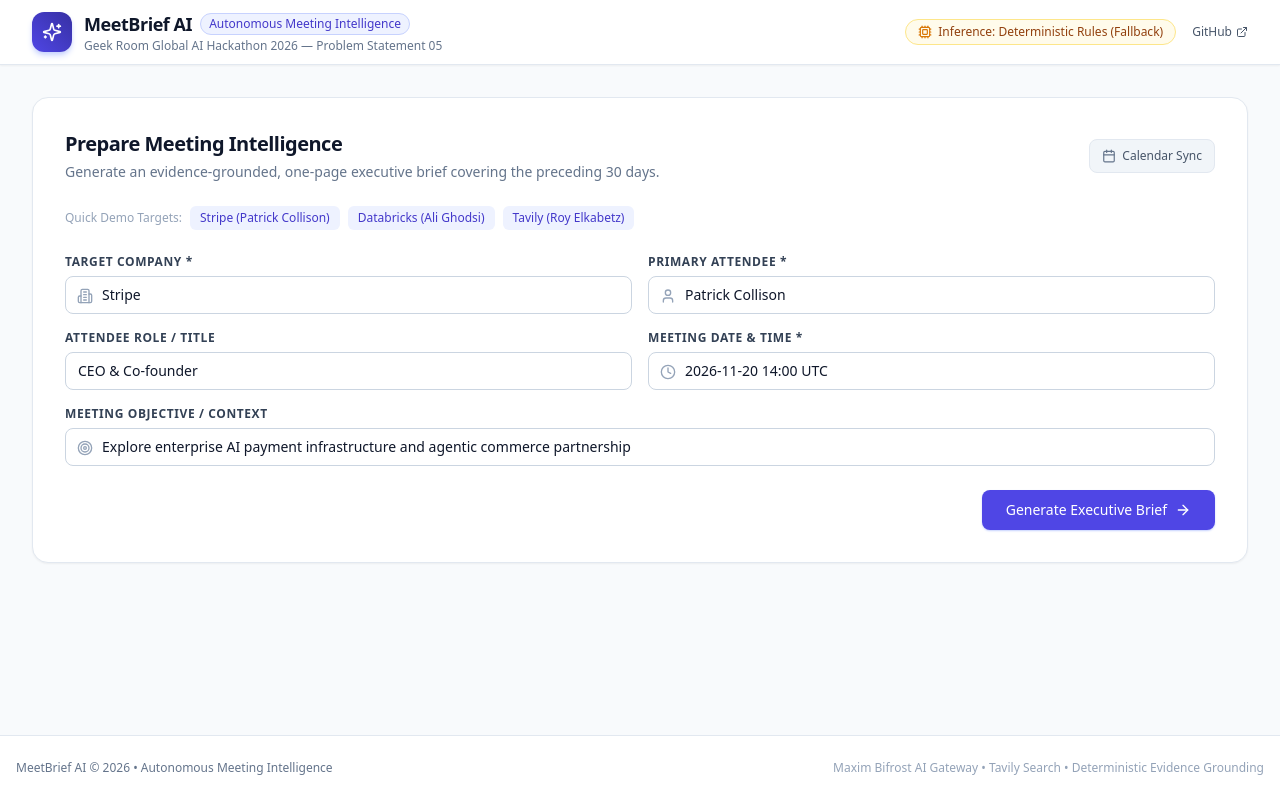
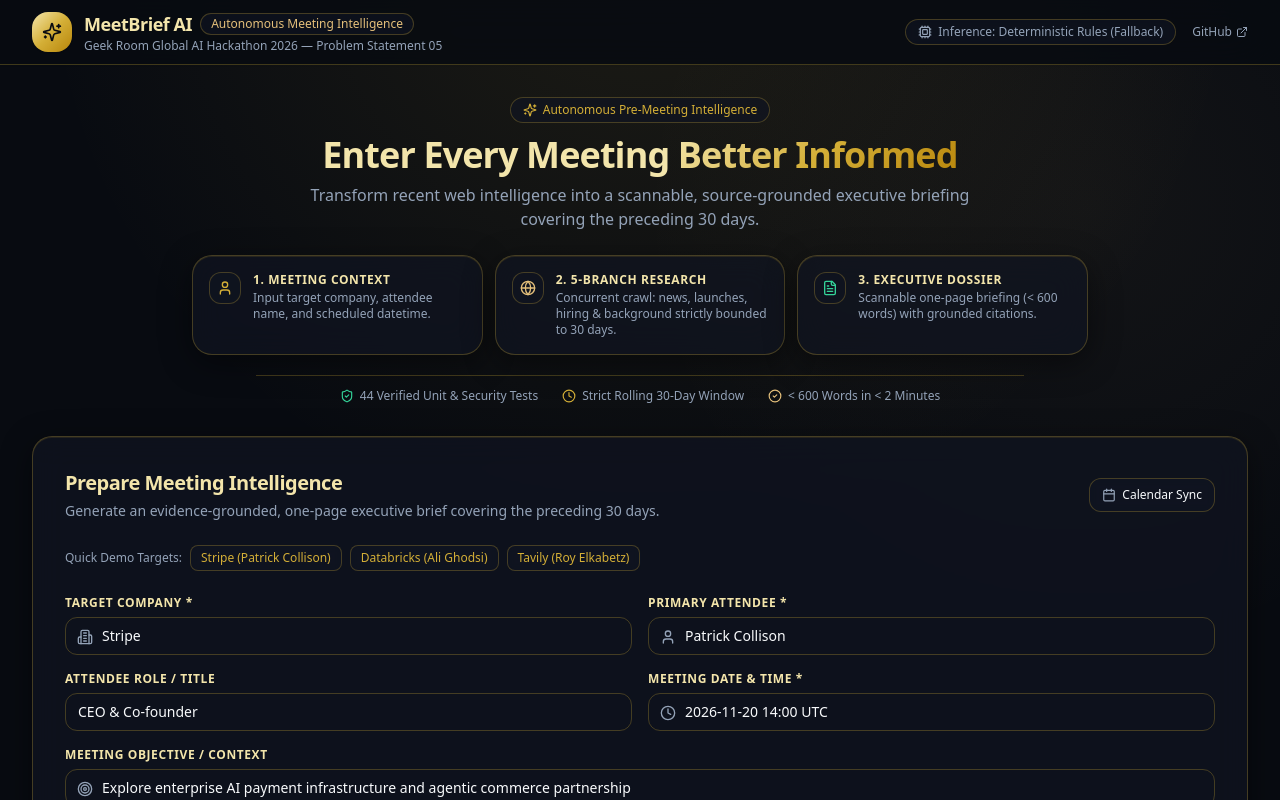
Before and after one commit to rajat552/MeetBrief-AI, a React (Vite) app in the folder ui/: page / in a window 1280 px wide. Shown: the top 800 px of the page. Built offline with nearby package versions, Linux system fonts and the light colour scheme; no server answers.

Commit message:
style(ui): apply nude dark glassmorphism theme

```diff
--- a/ui/src/App.tsx
+++ b/ui/src/App.tsx
@@ -11,7 +11,7 @@ import {
   SourceDiscoveredEvent,
   ClaimsVerifiedEvent,
 } from './types/briefing';
-import { AlertTriangle } from 'lucide-react';
+import { AlertTriangle, Sparkles, User, Globe, FileText, ShieldCheck, Clock, CheckCircle2 } from 'lucide-react';
 
 export const App: React.FC = () => {
   const [gatewayStatus, setGatewayStatus] = useState<GatewayStatusEvent | null>(null);
@@ -186,17 +186,80 @@ export const App: React.FC = () => {
   };
 
   return (
-    <div className="min-h-screen bg-slate-50 flex flex-col font-sans">
+    <div className="min-h-screen glow-background text-theme-text flex flex-col font-sans">
       <Header gatewayStatus={gatewayStatus} />
 
       <main className="flex-1 max-w-7xl w-full mx-auto px-4 sm:px-6 lg:px-8 py-8">
+        {/* Hero Section */}
+        <div className="text-center mb-8 no-print">
+          <div className="inline-flex items-center gap-1.5 px-3 py-1 rounded-full bg-theme-glass border border-theme-glass-border text-xs font-medium text-theme-accent mb-3 backdrop-blur-md">
+            <Sparkles className="h-3.5 w-3.5" />
+            <span>Autonomous Pre-Meeting Intelligence</span>
+          </div>
+          <h1 className="text-3xl sm:text-4xl font-extrabold text-theme-primary tracking-tight">
+            Enter Every Meeting <span className="bg-brand-gradient bg-clip-text text-transparent">Better Informed</span>
+          </h1>
+          <p className="text-sm sm:text-base text-theme-muted max-w-2xl mx-auto mt-2">
+            Transform recent web intelligence into a scannable, source-grounded executive briefing covering the preceding 30 days.
+          </p>
+
+          {/* 3-Step "How It Works" Glass Strip */}
+          <div className="grid grid-cols-1 md:grid-cols-3 gap-3 max-w-4xl mx-auto mt-6 text-left">
+            <div className="glass-card p-4 flex items-start gap-3">
+              <div className="h-8 w-8 rounded-xl bg-theme-glass border border-theme-glass-border flex items-center justify-center shrink-0 text-theme-accent">
+                <User className="h-4 w-4" />
+              </div>
+              <div>
+                <h4 className="text-xs font-bold text-theme-primary uppercase tracking-wider">1. Meeting Context</h4>
+                <p className="text-xs text-theme-muted mt-0.5">Input target company, attendee name, and scheduled datetime.</p>
+              </div>
+            </div>
+
+            <div className="glass-card p-4 flex items-start gap-3">
+              <div className="h-8 w-8 rounded-xl bg-theme-glass border border-theme-glass-border flex items-center justify-center shrink-0 text-theme-accent-2">
+                <Globe className="h-4 w-4" />
+              </div>
+              <div>
+                <h4 className="text-xs font-bold text-theme-primary uppercase tracking-wider">2. 5-Branch Research</h4>
+                <p className="text-xs text-theme-muted mt-0.5">Concurrent crawl: news, launches, hiring & background strictly bounded to 30 days.</p>
+              </div>
+            </div>
+
+            <div className="glass-card p-4 flex items-start gap-3">
+              <div className="h-8 w-8 rounded-xl bg-theme-glass border border-theme-glass-border flex items-center justify-center shrink-0 text-theme-success">
+                <FileText className="h-4 w-4" />
+              </div>
+              <div>
+                <h4 className="text-xs font-bold text-theme-primary uppercase tracking-wider">3. Executive Dossier</h4>
+                <p className="text-xs text-theme-muted mt-0.5">Scannable one-page briefing (&lt; 600 words) with grounded citations.</p>
+              </div>
+            </div>
+          </div>
+
+          {/* Real README Facts Trust Strip */}
+          <div className="flex flex-wrap items-center justify-center gap-4 sm:gap-6 text-xs text-theme-muted mt-5 pt-3 border-t border-theme-glass-border max-w-3xl mx-auto">
+            <div className="flex items-center gap-1.5">
+              <ShieldCheck className="h-3.5 w-3.5 text-theme-success" />
+              <span>44 Verified Unit &amp; Security Tests</span>
+            </div>
+            <div className="flex items-center gap-1.5">
+              <Clock className="h-3.5 w-3.5 text-theme-accent" />
+              <span>Strict Rolling 30-Day Window</span>
+            </div>
+            <div className="flex items-center gap-1.5">
+              <CheckCircle2 className="h-3.5 w-3.5 text-theme-accent-2" />
+              <span>&lt; 600 Words in &lt; 2 Minutes</span>
+            </div>
+          </div>
+        </div>
+
         {/* Error Notification */}
         {error && (
-          <div className="mb-6 p-4 rounded-xl bg-red-50 border border-red-200 text-red-800 flex items-start space-x-3 no-print">
-            <AlertTriangle className="h-5 w-5 text-red-600 flex-shrink-0 mt-0.5" />
+          <div className="mb-6 p-4 glass-card border-theme-danger/50 text-theme-text flex items-start space-x-3 no-print">
+            <AlertTriangle className="h-5 w-5 text-theme-danger flex-shrink-0 mt-0.5" />
             <div className="flex-1">
-              <h4 className="font-semibold text-sm">Execution Interrupted</h4>
-              <p className="text-xs text-red-700 mt-0.5">{error}</p>
+              <h4 className="font-semibold text-sm text-theme-danger">Execution Interrupted</h4>
+              <p className="text-xs text-theme-muted mt-0.5">{error}</p>
             </div>
           </div>
         )}
@@ -236,10 +299,10 @@ export const App: React.FC = () => {
       />
 
       {/* Footer */}
-      <footer className="w-full bg-white border-t border-slate-200 py-6 text-center text-xs text-slate-500 no-print mt-12">
+      <footer className="w-full bg-theme-glass/40 border-t border-theme-glass-border py-6 text-center text-xs text-theme-muted no-print mt-12 backdrop-blur-md">
         <div className="max-w-7xl mx-auto px-4 flex flex-col sm:flex-row items-center justify-between gap-2">
           <span>MeetBrief AI &copy; 2026 &bull; Autonomous Meeting Intelligence</span>
-          <span className="text-slate-400">
+          <span className="text-theme-muted">
             Maxim Bifrost AI Gateway &bull; Tavily Search &bull; Deterministic Evidence Grounding
           </span>
         </div>
--- a/ui/src/components/Header.tsx
+++ b/ui/src/components/Header.tsx
@@ -8,21 +8,21 @@ interface HeaderProps {
 
 export const Header: React.FC<HeaderProps> = ({ gatewayStatus }) => {
   return (
-    <header className="w-full bg-white border-b border-slate-200 sticky top-0 z-40 shadow-sm no-print">
+    <header className="w-full bg-[rgba(8,11,17,0.85)] backdrop-blur-xl border-b border-theme-glass-border sticky top-0 z-40 shadow-sm no-print">
       <div className="max-w-7xl mx-auto px-4 sm:px-6 lg:px-8 h-16 flex items-center justify-between">
         {/* Brand Logo & Name */}
         <div className="flex items-center space-x-3">
-          <div className="h-10 w-10 rounded-xl bg-gradient-to-tr from-indigo-600 to-indigo-800 flex items-center justify-center text-white shadow-md shadow-indigo-200">
+          <div className="h-10 w-10 rounded-2xl bg-brand-gradient flex items-center justify-center text-theme-btn-text shadow-sm">
             <Sparkles className="h-5 w-5" />
           </div>
           <div>
             <div className="flex items-center space-x-2">
-              <span className="font-bold text-lg text-slate-900 tracking-tight">MeetBrief AI</span>
-              <span className="text-xs bg-indigo-50 text-indigo-700 font-medium px-2 py-0.5 rounded-full border border-indigo-200">
+              <span className="font-bold text-lg text-theme-primary tracking-tight">MeetBrief AI</span>
+              <span className="text-xs bg-theme-glass text-theme-accent-2 font-medium px-2.5 py-0.5 rounded-full border border-theme-glass-border backdrop-blur-md">
                 Autonomous Meeting Intelligence
               </span>
             </div>
-            <p className="text-xs text-slate-500 hidden sm:block">
+            <p className="text-xs text-theme-muted hidden sm:block">
               Geek Room Global AI Hackathon 2026 — Problem Statement 05
             </p>
           </div>
@@ -32,24 +32,24 @@ export const Header: React.FC<HeaderProps> = ({ gatewayStatus }) => {
         <div className="flex items-center space-x-4">
           {gatewayStatus ? (
             gatewayStatus.mode === 'bifrost_gateway' ? (
-              <div className="flex items-center space-x-1.5 px-3 py-1 rounded-full bg-emerald-50 text-emerald-800 border border-emerald-200 text-xs font-medium" title={gatewayStatus.reason || "Bifrost Gateway Active"}>
-                <ShieldCheck className="h-3.5 w-3.5 text-emerald-600" />
+              <div className="flex items-center space-x-1.5 px-3 py-1 rounded-full bg-theme-glass text-theme-success border border-theme-glass-border text-xs font-medium backdrop-blur-sm" title={gatewayStatus.reason || "Bifrost Gateway Active"}>
+                <ShieldCheck className="h-3.5 w-3.5 text-theme-success" />
                 <span>Bifrost AI Gateway (Active)</span>
               </div>
             ) : gatewayStatus.mode === 'direct_provider_fallback' ? (
-              <div className="flex items-center space-x-1.5 px-3 py-1 rounded-full bg-indigo-50 text-indigo-700 border border-indigo-200 text-xs font-medium" title={gatewayStatus.reason || "Direct Provider Active"}>
-                <Zap className="h-3.5 w-3.5 text-indigo-600" />
+              <div className="flex items-center space-x-1.5 px-3 py-1 rounded-full bg-theme-glass text-theme-accent border border-theme-glass-border text-xs font-medium backdrop-blur-sm" title={gatewayStatus.reason || "Direct Provider Active"}>
+                <Zap className="h-3.5 w-3.5 text-theme-accent" />
                 <span>Inference: Direct Provider (Active)</span>
               </div>
             ) : (
-              <div className="flex items-center space-x-1.5 px-3 py-1 rounded-full bg-amber-50 text-amber-800 border border-amber-200 text-xs font-medium" title={gatewayStatus.reason || "Deterministic Rules Fallback"}>
-                <Cpu className="h-3.5 w-3.5 text-amber-600" />
+              <div className="flex items-center space-x-1.5 px-3 py-1 rounded-full bg-theme-glass text-theme-muted border border-theme-glass-border text-xs font-medium backdrop-blur-sm" title={gatewayStatus.reason || "Deterministic Rules Fallback"}>
+                <Cpu className="h-3.5 w-3.5 text-theme-muted" />
                 <span>Inference: Deterministic Rules (Fallback)</span>
               </div>
             )
           ) : (
-            <div className="flex items-center space-x-1.5 px-3 py-1 rounded-full bg-slate-100 text-slate-600 border border-slate-200 text-xs font-medium">
-              <Cpu className="h-3.5 w-3.5 text-slate-500" />
+            <div className="flex items-center space-x-1.5 px-3 py-1 rounded-full bg-theme-glass text-theme-muted border border-theme-glass-border text-xs font-medium backdrop-blur-sm">
+              <Cpu className="h-3.5 w-3.5 text-theme-muted" />
               <span>Gateway Checking...</span>
             </div>
           )}
@@ -58,7 +58,7 @@ export const Header: React.FC<HeaderProps> = ({ gatewayStatus }) => {
             href="https://github.com/rajat552/MeetBrief-AI"
             target="_blank"
             rel="noreferrer"
-            className="text-xs text-slate-600 hover:text-indigo-600 font-medium flex items-center space-x-1 transition-colors"
+            className="text-xs text-theme-muted hover:text-theme-primary font-medium flex items-center space-x-1 transition-colors"
           >
             <span>GitHub</span>
             <ExternalLink className="h-3 w-3" />
--- a/ui/src/components/ManualInputForm.tsx
+++ b/ui/src/components/ManualInputForm.tsx
@@ -40,13 +40,13 @@ export const ManualInputForm: React.FC<ManualInputFormProps> = ({
   };
 
   return (
-    <div className="bg-white rounded-2xl border border-slate-200 shadow-sm p-6 sm:p-8 no-print">
+    <div className="glass-card p-6 sm:p-8 no-print">
       <div className="flex items-center justify-between mb-6">
         <div>
-          <h2 className="text-xl font-bold text-slate-900 tracking-tight flex items-center gap-2">
+          <h2 className="text-xl font-bold text-theme-primary tracking-tight flex items-center gap-2">
             <span>Prepare Meeting Intelligence</span>
           </h2>
-          <p className="text-sm text-slate-500 mt-1">
+          <p className="text-sm text-theme-muted mt-1">
             Generate an evidence-grounded, one-page executive brief covering the preceding 30 days.
           </p>
         </div>
@@ -55,34 +55,34 @@ export const ManualInputForm: React.FC<ManualInputFormProps> = ({
         <button
           type="button"
           onClick={onOpenCalendar}
-          className="text-xs font-medium text-slate-600 bg-slate-100 hover:bg-slate-200 hover:text-slate-900 px-3 py-2 rounded-lg border border-slate-200 transition-colors flex items-center gap-1.5"
+          className="text-xs font-medium text-theme-text bg-theme-glass hover:bg-[rgba(255,240,225,0.1)] px-3 py-2 rounded-xl border border-theme-glass-border transition-colors flex items-center gap-1.5 backdrop-blur-sm"
         >
-          <Calendar className="h-3.5 w-3.5 text-slate-500" />
+          <Calendar className="h-3.5 w-3.5 text-theme-muted" />
           <span>Calendar Sync</span>
         </button>
       </div>
 
       {/* Preset Quick Fill Chips */}
       <div className="mb-6 flex flex-wrap items-center gap-2 text-xs">
-        <span className="text-slate-400 font-medium">Quick Demo Targets:</span>
+        <span className="text-theme-muted font-medium">Quick Demo Targets:</span>
         <button
           type="button"
           onClick={() => loadPreset('Stripe', 'Patrick Collison', 'CEO & Co-founder', 'Strategic Agentic Payment Infrastructure Review')}
-          className="px-2.5 py-1 rounded-md bg-indigo-50 text-indigo-700 hover:bg-indigo-100 font-medium transition-colors"
+          className="px-2.5 py-1 rounded-lg bg-theme-glass text-theme-accent hover:border-theme-accent border border-theme-glass-border font-medium transition-all backdrop-blur-sm"
         >
           Stripe (Patrick Collison)
         </button>
         <button
           type="button"
           onClick={() => loadPreset('Databricks', 'Ali Ghodsi', 'CEO & Co-founder', 'Data Intelligence & Generative AI Platform Strategy')}
-          className="px-2.5 py-1 rounded-md bg-indigo-50 text-indigo-700 hover:bg-indigo-100 font-medium transition-colors"
+          className="px-2.5 py-1 rounded-lg bg-theme-glass text-theme-accent hover:border-theme-accent border border-theme-glass-border font-medium transition-all backdrop-blur-sm"
         >
           Databricks (Ali Ghodsi)
         </button>
         <button
           type="button"
           onClick={() => loadPreset('Tavily', 'Roy Elkabetz', 'CEO', 'Autonomous Search Integration for Agentic Workflows')}
-          className="px-2.5 py-1 rounded-md bg-indigo-50 text-indigo-700 hover:bg-indigo-100 font-medium transition-colors"
+          className="px-2.5 py-1 rounded-lg bg-theme-glass text-theme-accent hover:border-theme-accent border border-theme-glass-border font-medium transition-all backdrop-blur-sm"
         >
           Tavily (Roy Elkabetz)
         </button>
@@ -92,43 +92,43 @@ export const ManualInputForm: React.FC<ManualInputFormProps> = ({
         <div className="grid grid-cols-1 md:grid-cols-2 gap-4">
           {/* Target Company */}
           <div>
-            <label className="block text-xs font-semibold text-slate-700 uppercase tracking-wider mb-1.5">
+            <label className="block text-xs font-semibold text-theme-primary uppercase tracking-wider mb-1.5">
               Target Company *
             </label>
             <div className="relative">
-              <Building2 className="h-4 w-4 absolute left-3 top-3 text-slate-400" />
+              <Building2 className="h-4 w-4 absolute left-3 top-3 text-theme-muted" />
               <input
                 type="text"
                 required
                 value={company}
                 onChange={(e) => setCompany(e.target.value)}
                 placeholder="e.g. Stripe, Databricks, Snowflake"
-                className="w-full pl-9 pr-3 py-2 text-sm rounded-lg border border-slate-300 focus:outline-none focus:ring-2 focus:ring-indigo-500 focus:border-indigo-500 bg-white"
+                className="w-full pl-9 pr-3 py-2 text-sm rounded-xl border border-theme-glass-border focus:outline-none focus:ring-2 focus:ring-theme-primary focus:border-theme-primary bg-transparent text-theme-text placeholder:text-theme-muted transition-all"
               />
             </div>
           </div>
 
           {/* Attendee Name */}
           <div>
-            <label className="block text-xs font-semibold text-slate-700 uppercase tracking-wider mb-1.5">
+            <label className="block text-xs font-semibold text-theme-primary uppercase tracking-wider mb-1.5">
               Primary Attendee *
             </label>
             <div className="relative">
-              <User className="h-4 w-4 absolute left-3 top-3 text-slate-400" />
+              <User className="h-4 w-4 absolute left-3 top-3 text-theme-muted" />
               <input
                 type="text"
                 required
                 value={attendee}
                 onChange={(e) => setAttendee(e.target.value)}
                 placeholder="e.g. Patrick Collison"
-                className="w-full pl-9 pr-3 py-2 text-sm rounded-lg border border-slate-300 focus:outline-none focus:ring-2 focus:ring-indigo-500 focus:border-indigo-500 bg-white"
+                className="w-full pl-9 pr-3 py-2 text-sm rounded-xl border border-theme-glass-border focus:outline-none focus:ring-2 focus:ring-theme-primary focus:border-theme-primary bg-transparent text-theme-text placeholder:text-theme-muted transition-all"
               />
             </div>
           </div>
 
           {/* Attendee Role */}
           <div>
-            <label className="block text-xs font-semibold text-slate-700 uppercase tracking-wider mb-1.5">
+            <label className="block text-xs font-semibold text-theme-primary uppercase tracking-wider mb-1.5">
               Attendee Role / Title
             </label>
             <input
@@ -136,24 +136,24 @@ export const ManualInputForm: React.FC<ManualInputFormProps> = ({
               value={role}
               onChange={(e) => setRole(e.target.value)}
               placeholder="e.g. CEO, VP Engineering, Head of Product"
-              className="w-full px-3 py-2 text-sm rounded-lg border border-slate-300 focus:outline-none focus:ring-2 focus:ring-indigo-500 focus:border-indigo-500 bg-white"
+              className="w-full px-3 py-2 text-sm rounded-xl border border-theme-glass-border focus:outline-none focus:ring-2 focus:ring-theme-primary focus:border-theme-primary bg-transparent text-theme-text placeholder:text-theme-muted transition-all"
             />
           </div>
 
           {/* Meeting Datetime */}
           <div>
-            <label className="block text-xs font-semibold text-slate-700 uppercase tracking-wider mb-1.5">
+            <label className="block text-xs font-semibold text-theme-primary uppercase tracking-wider mb-1.5">
               Meeting Date & Time *
             </label>
             <div className="relative">
-              <Clock className="h-4 w-4 absolute left-3 top-3 text-slate-400" />
+              <Clock className="h-4 w-4 absolute left-3 top-3 text-theme-muted" />
               <input
                 type="text"
                 required
                 value={datetime}
                 onChange={(e) => setDatetime(e.target.value)}
                 placeholder="e.g. 2026-11-20 14:00 UTC"
-                className="w-full pl-9 pr-3 py-2 text-sm rounded-lg border border-slate-300 focus:outline-none focus:ring-2 focus:ring-indigo-500 focus:border-indigo-500 bg-white"
+                className="w-full pl-9 pr-3 py-2 text-sm rounded-xl border border-theme-glass-border focus:outline-none focus:ring-2 focus:ring-theme-primary focus:border-theme-primary bg-transparent text-theme-text placeholder:text-theme-muted transition-all"
               />
             </div>
           </div>
@@ -161,17 +161,17 @@ export const ManualInputForm: React.FC<ManualInputFormProps> = ({
 
         {/* Meeting Goal */}
         <div>
-          <label className="block text-xs font-semibold text-slate-700 uppercase tracking-wider mb-1.5">
+          <label className="block text-xs font-semibold text-theme-primary uppercase tracking-wider mb-1.5">
             Meeting Objective / Context
           </label>
           <div className="relative">
-            <Target className="h-4 w-4 absolute left-3 top-3 text-slate-400" />
+            <Target className="h-4 w-4 absolute left-3 top-3 text-theme-muted" />
             <input
               type="text"
               value={goal}
               onChange={(e) => setGoal(e.target.value)}
               placeholder="e.g. Partnership discussion, enterprise sales discovery, technical evaluation"
-              className="w-full pl-9 pr-3 py-2 text-sm rounded-lg border border-slate-300 focus:outline-none focus:ring-2 focus:ring-indigo-500 focus:border-indigo-500 bg-white"
+              className="w-full pl-9 pr-3 py-2 text-sm rounded-xl border border-theme-glass-border focus:outline-none focus:ring-2 focus:ring-theme-primary focus:border-theme-primary bg-transparent text-theme-text placeholder:text-theme-muted transition-all"
             />
           </div>
         </div>
@@ -181,11 +181,11 @@ export const ManualInputForm: React.FC<ManualInputFormProps> = ({
           <button
             type="submit"
             disabled={isLoading}
-            className="w-full sm:w-auto px-6 py-2.5 rounded-lg bg-indigo-600 hover:bg-indigo-700 text-white font-medium text-sm shadow-sm transition-all flex items-center justify-center gap-2 disabled:opacity-50 disabled:cursor-not-allowed shadow-indigo-200"
+            className="w-full sm:w-auto px-6 py-2.5 rounded-xl bg-brand-gradient hover:opacity-95 text-theme-btn-text font-semibold text-sm shadow-md transition-all flex items-center justify-center gap-2 disabled:opacity-50 disabled:cursor-not-allowed"
           >
             {isLoading ? (
               <>
-                <div className="h-4 w-4 border-2 border-white border-t-transparent rounded-full animate-spin" />
+                <div className="h-4 w-4 border-2 border-theme-btn-text border-t-transparent rounded-full animate-spin" />
                 <span>Running 5-Branch Intelligence Pipeline...</span>
               </>
             ) : (
--- a/ui/src/index.css
+++ b/ui/src/index.css
@@ -2,13 +2,108 @@
 @tailwind components;
 @tailwind utilities;
 
+:root {
+  --bg: #080B11;
+  --bg-2: #101522;
+  --glass: rgba(16, 21, 34, 0.70);
+  --glass-border: rgba(212, 175, 55, 0.28);
+  --glass-border-hover: rgba(212, 175, 55, 0.55);
+  --primary: #F3E5AB;
+  --accent: #D4AF37;
+  --accent-2: #E5C07B;
+  --text: #F8FAFC;
+  --muted: #94A3B8;
+  --success: #34D399;
+  --danger: #F87171;
+  --btn-text: #080B11;
+}
+
 @layer base {
   body {
-    @apply antialiased selection:bg-indigo-500 selection:text-white;
+    background-color: var(--bg);
+    color: var(--text);
+    @apply antialiased selection:bg-[#D4AF37] selection:text-[#080B11];
+  }
+}
+
+/* Glassmorphism Card Style with Golden Border */
+.glass-card {
+  background: var(--glass);
+  border: 1px solid var(--glass-border);
+  backdrop-filter: blur(16px);
+  -webkit-backdrop-filter: blur(16px);
+  border-radius: 20px;
+  box-shadow: 0 8px 32px rgba(0, 0, 0, 0.45), inset 0 1px 0 rgba(212, 175, 55, 0.12);
+  transition: transform 200ms ease, border-color 200ms ease, box-shadow 200ms ease;
+}
+
+.glass-card-hover:hover {
+  transform: translateY(-2px);
+  border-color: var(--glass-border-hover);
+  box-shadow: 0 12px 36px rgba(0, 0, 0, 0.55), 0 0 20px rgba(212, 175, 55, 0.18);
+}
+
+/* Page Glow Backdrop in Golden Aura */
+.glow-background {
+  background-color: var(--bg);
+  background-image:
+    radial-gradient(circle at 50% -60px, rgba(212, 175, 55, 0.10) 0%, transparent 600px),
+    radial-gradient(circle at 85% 20%, rgba(229, 192, 123, 0.05) 0%, transparent 450px);
+}
+
+/* Gentle Pulse for Running State */
+@keyframes gentle-pulse {
+  0%, 100% {
+    opacity: 1;
+    transform: scale(1);
+  }
+  50% {
+    opacity: 0.75;
+    transform: scale(1.02);
+  }
+}
+
+.animate-gentle-pulse {
+  animation: gentle-pulse 2s cubic-bezier(0.4, 0, 0.6, 1) infinite;
+}
+
+/* Custom Luxury Gold Scrollbar */
+::-webkit-scrollbar {
+  width: 8px;
+  height: 8px;
+}
+::-webkit-scrollbar-track {
+  background: var(--bg);
+}
+::-webkit-scrollbar-thumb {
+  background: rgba(212, 175, 55, 0.25);
+  border-radius: 4px;
+}
+::-webkit-scrollbar-thumb:hover {
+  background: rgba(212, 175, 55, 0.45);
+}
+
+@media (prefers-reduced-motion: reduce) {
+  *, ::before, ::after {
+    animation-duration: 0.01ms !important;
+    animation-iteration-count: 1 !important;
+    transition-duration: 0.01ms !important;
+    scroll-behavior: auto !important;
   }
 }
 
 @media print {
+  body, .print-page {
+    background-color: #ffffff !important;
+    color: #0f172a !important;
+  }
+  .print-page * {
+    color: #0f172a !important;
+    border-color: #cbd5e1 !important;
+    background-color: transparent !important;
+    box-shadow: none !important;
+    backdrop-filter: none !important;
+  }
   header, form, .no-print {
     display: none !important;
   }
```
Also changed, not shown: ui/index.html (+2 -1 lines), ui/package.json (+6 -1 lines), ui/src/components/CalendarSyncModal.tsx (+15 -15 lines), ui/src/components/ExecutionTimeline.tsx (+22 -18 lines), ui/src/components/ExecutiveBriefingView.tsx (+77 -77 lines), ui/src/components/ExportToolbar.tsx (+6 -6 lines), ui/tailwind.config.js (+18 -7 lines), 6 other files (tests, documents, lock files or other folders).
